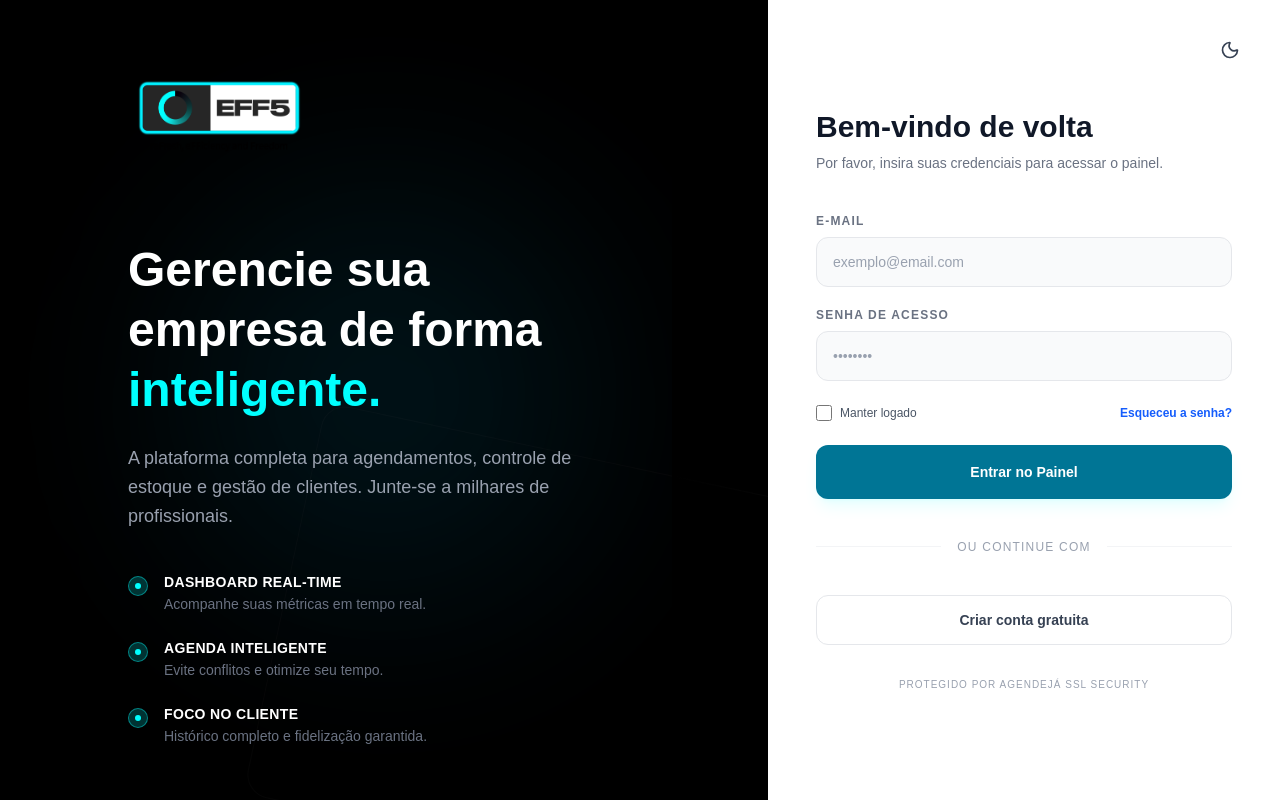
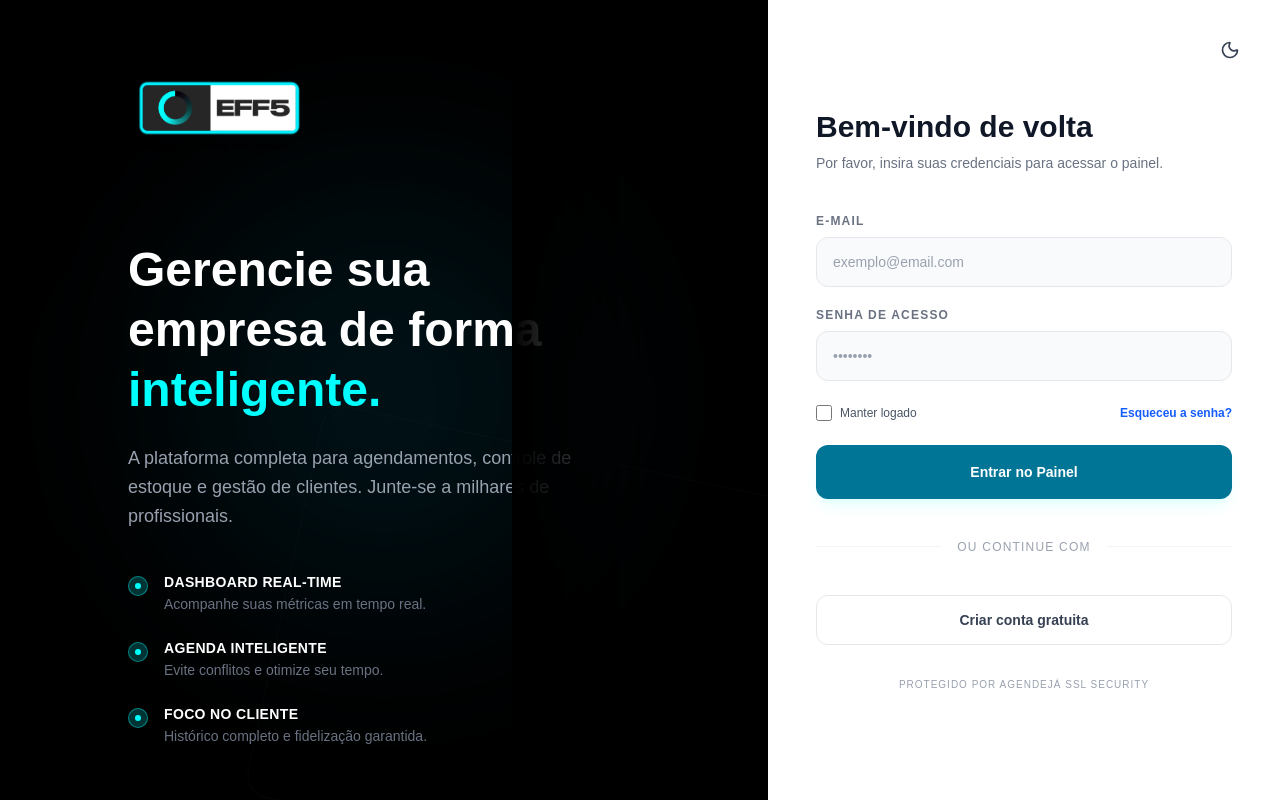
Before and after one commit to admineff5/marketplace-servicos, a Next.js app: page /login in a window 1280 px wide. Built offline with nearby package versions, Linux system fonts and the light colour scheme.

Commit message:
style(login): suavizar transição entre preto e branco com gradiente expandido

```diff
--- a/app/login/page.tsx
+++ b/app/login/page.tsx
@@ -100,8 +100,8 @@ export default function Login() {
 
             {/* Right Side: Login Form */}
             <div className="flex-1 flex flex-col justify-center py-12 px-6 sm:px-12 lg:flex-none lg:w-[40%] relative bg-white dark:bg-[#0a0a0a]">
-                {/* Smooth Gradient Divider */}
-                <div className="hidden lg:block absolute inset-y-0 left-0 w-24 bg-gradient-to-r from-black to-transparent -translate-x-full pointer-events-none z-20"></div>
+                {/* Smooth Gradient Divider Premium */}
+                <div className="hidden lg:block absolute inset-y-0 left-0 w-64 bg-gradient-to-r from-black via-black/40 to-transparent -translate-x-full pointer-events-none z-20"></div>
 
                 <div className="absolute top-8 right-8 z-20">
                     <ThemeToggle />
```
